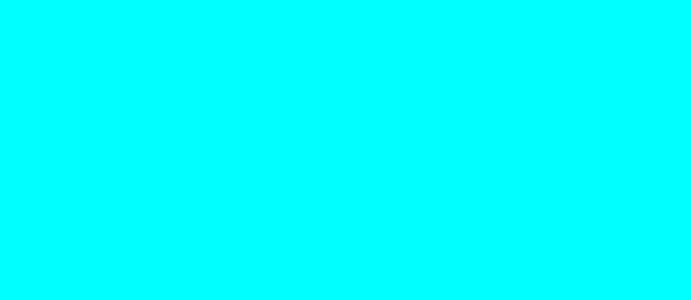
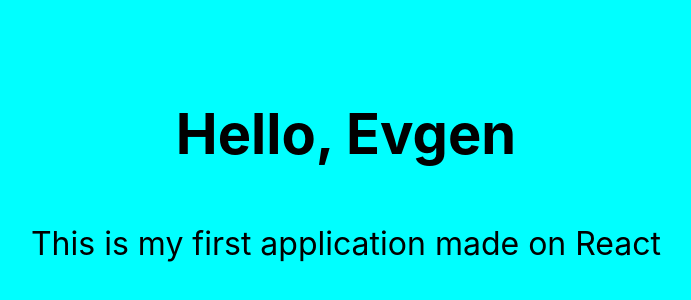
Before and after one commit to Mordukar/First-React-SPA, a React (Create React App) app: page / in a window 1280 px wide. Shown: the top 300 px of the page, without its empty margins (294-985 px from the left). Built offline with nearby package versions, Linux system fonts and the light colour scheme.

Commit message:
Homework for lesson-1

```diff
--- a/src/App.js
+++ b/src/App.js
@@ -4,10 +4,10 @@
 function App() {
   return (
     <div className="App">
-      {/* <Message
+      <Message
         name="Evgen"
         text="This is my first application made on React"
-      /> */}
+      />
     </div>
   );
 }
--- a/src/components/Message.jsx
+++ b/src/components/Message.jsx
@@ -0,0 +1,12 @@
+import "./message.css";
+
+function Message(props) {
+    return (
+      <div className="message">
+          <h3 className="message__title">Hello, {props.name}</h3>
+          <p className="message__text">{props.text}</p>
+      </div>
+    );
+}
+
+export default Message;
```
